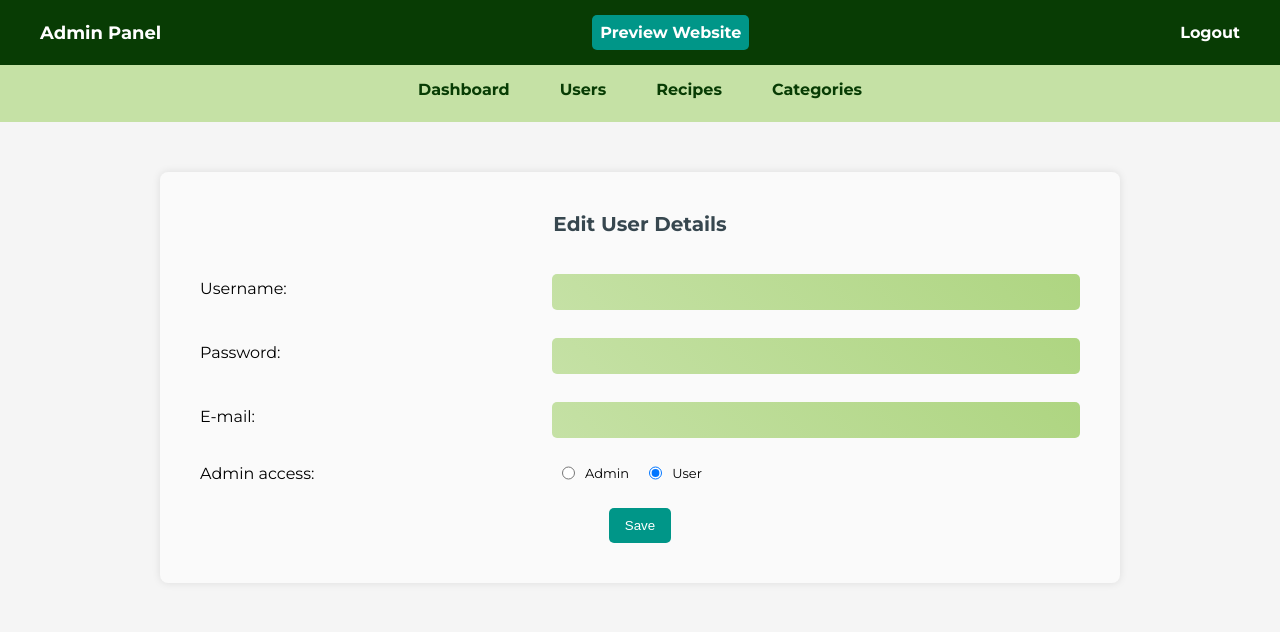
After one commit to tejus07/php-cms, a PHP site: page /admin/edit_users.php in a window 1280 px wide. The commit adds this page. Shown: the top 632 px of the page. Run offline with PHP 8.4, Linux system fonts and the light colour scheme; the visitor is signed in with stand-in values (Sample User, id 1); data that the repository does not hold is empty; some libraries are stand-ins or nearby versions.

Commit message:
CRUD operations in Admin
CRUD operations in Admin

```diff
--- a/Shared/database.php
+++ b/Shared/database.php
@@ -4,7 +4,7 @@ class Database {
     private $host = 'localhost';
     private $user = 'root';
     private $password = '';
-    private $dbname = 'pizza_pals';
+    private $dbname = 'pizzaPals';
 
     public function getConnection() {
         $dsn = 'mysql:host='. $this->host .';dbname='. $this->dbname;
--- a/admin/css/admin-panel.css
+++ b/admin/css/admin-panel.css
@@ -46,7 +43,38 @@ main {
     justify-content: space-between;
     align-items: center;
 }
-
+.user-item-category {
+    background-color: #eceff1;
+    border: 1px solid #90a4ae;
+    border-radius: 5px;
+    padding: 8px;
+    margin-bottom: 8px;
+    display: flex;
+    flex-direction: column;
+    width: 23%;
+    gap: 15px;
+    justify-content: space-between;
+    align-items: center;
+}
+.form-group-radio label {
+    font-size: small;
+    letter-spacing: 0px;
+    margin-right: 10px;
+}
+.form-group-radio input[type="radio"] {
+    width: unset;
+    margin: 0 10px;
+}
+.form-group-radio {
+    display: flex;
+    align-items: center;
+    width: 60%;
+}
+ul.category-list {
+    display: flex;
+    flex-wrap: wrap;
+    gap: 15px;
+}
 .user-name {
     font-weight: bold;
     color: #37474f;
@@ -157,10 +185,10 @@ main {
     width: 100%;
     background: #083c04;
     color: #fff;
-    padding: 15px;
+    padding: 15px 40px;
     display: flex;
     flex-direction: row;
-    justify-content: space-around;
+    justify-content: space-between;
     align-items: center;
     gap: 100px;
 }
@@ -168,21 +196,33 @@ main {
 .sidebar h1 {
     font-size: 18px;
 }
+.sidebar a {
+    text-decoration: none;
+    color: #fff;
+    font-weight: bold;
+}
 
-.sidebar ul {
+.nav-bar ul {
     list-style: none;
     display: flex;
     gap: 50px;
 }
 
-.sidebar li {
+.nav-bar li {
     margin-bottom: 8px;
 }
 
-.sidebar a {
+.nav-bar a {
     text-decoration: none;
-    color: #fff;
+    color: #083c04;
     font-weight: bold;
+}
+.nav-bar {
+    background: #c5e1a5;
+    justify-content: center;
+    display: flex;
+    align-items: center;
+    padding: 15px;
 }
 
 .content {
@@ -211,7 +251,7 @@ header a {
 }
 
 h4.view-website-logo a {
-    background: #ff8f00;
+    background: #009688;
     padding: 8px;
     border-radius: 5px;
     display: flex;
@@ -236,24 +276,24 @@ button.add-new-recipe-btn.edit-button a {
 
 .add-recipe-container {
     background-color: #fafafa;
-    padding: 15px;
+    padding: 40px;
     border-radius: 8px;
     box-shadow: 0 0 8px rgba(0, 0, 0, 0.1);
     width: 75%;
-    margin: auto;
+    margin: 50px auto;
     text-align: center;
 }
 
-.add-recipe-title {
+.add-recipe-title, .add-category-title {
     font-size: 20px;
-    margin-bottom: 15px;
+    margin-bottom: 30px;
     color: #37474f;
 }
 
-.recipe-form {
+.recipe-form, .category-form {
     display: flex;
     flex-direction: column;
-    row-gap: 15px;
+    row-gap: 20px;
 }
 
 .form-group {
@@ -266,6 +306,12 @@ button.add-new-recipe-btn.edit-button a {
 .form-group textarea,
 .form-group select {
     width: 60%;
+    min-height: 30px;
+    background: linear-gradient(45deg, #c5e1a5, #aed581);
+    color: #37474f;
+    border-radius: 5px;
+    border: 0;
+    padding: 10px 10px;
 }
 
 .tox.tox-tinymce {
@@ -286,19 +332,28 @@ button.add-new-recipe-btn.edit-button a {
     resize: vertical;
     height: 80px;
 }
-
+.tox-notifications-container {
+    display: none !important;
+}
+.tox-notification.tox-notification--in.tox-notification--warning {
+    display: none !important;
+}
 .submit-button {
-    background-color: #15ff00;
+    background-color: #009688;
     color: #fff;
     border: none;
     padding: 10px 16px;
     border-radius: 5px;
     cursor: pointer;
     transition: background 0.3s;
+    align-self: center;
 }
 
 .submit-button:hover {
     background-color: #00e01a;
+}
+.tox .tox-statusbar {
+    display: none !important;
 }
 
 @media (max-width: 768px) {
--- a/admin/delete_recipe.php
+++ b/admin/delete_recipe.php
@@ -10,7 +10,7 @@ if ($_SERVER['REQUEST_METHOD'] === 'POST' && isset($_POST['delete_recipe'])) {
     $recipe_id = $_POST['recipe_id'];
 
         try {
-            $sql = "DELETE FROM Recipes WHERE recipe_id = :recipe_id";
+            $sql = "DELETE FROM pizzarecipes WHERE recipe_id = :recipe_id";
             $stmt = $pdo->prepare($sql);
             $stmt->bindParam(':recipe_id', $recipe_id);
             $stmt->execute();
--- /dev/null
+++ b/admin/edit_users.php
@@ -0,0 +1,113 @@
+<?php
+include_once '../shared/database.php';
+
+$database = new Database();
+$pdo = $database->getConnection();
+
+$user_id = (isset($_GET['id']) && $_GET['id']) ? $_GET['id'] : '0';
+$query = "SELECT * FROM users WHERE user_id = :user_id";
+
+$stmt1 = $pdo->prepare($query);
+$stmt1->bindParam(':user_id', $user_id, PDO::PARAM_INT);
+$stmt1->execute();
+$data = $stmt1->fetch(PDO::FETCH_ASSOC);
+
+if (empty($_SESSION['user_id'])) {
+    header('Location: login.php');
+    exit();
+}
+
+$users = [];
+$user_sql = "SELECT user_id, username FROM users";
+$user_stmt = $pdo->query($user_sql);
+
+while ($row = $user_stmt->fetch(PDO::FETCH_ASSOC)) {
+    $users[$row['user_id']] = $row['username'];
+}
+
+$categories = [];
+$category_sql = "SELECT category_id, title FROM categories";
+$category_stmt = $pdo->query($category_sql);
+
+while ($row = $category_stmt->fetch(PDO::FETCH_ASSOC)) {
+    $categories[$row['category_id']] = $row['title'];
+}
+
+if ($_SERVER['REQUEST_METHOD'] === 'POST') {
+    // Extract data from the form
+    $user_id = $_GET['id'];
+    $username = $_POST['username'];
+    $password = $_POST['password'];
+    $email = $_POST['email'];
+    $is_admin = $_POST['is_admin'];
+
+    try {
+        // Update the recipe in the database
+        $sql = "UPDATE users SET
+            username = :username,
+            password = :password,
+            email = :email,
+            is_admin = :is_admin
+            WHERE user_id = :user_id";
+
+        $stmt = $pdo->prepare($sql);
+        $stmt->bindParam(':username', $username);
+        $stmt->bindParam(':password', $password);
+        $stmt->bindParam(':email', $email);
+        $stmt->bindParam(':is_admin', $is_admin);
+        $stmt->bindParam(':user_id', $user_id);
+
+        $stmt->execute();
+
+        echo "User updated successfully!";
+        header("Location: users.php");
+        exit();
+    } catch (PDOException $e) {
+        echo "Error: " . $e->getMessage();
+    }
+}
+?>
+
+
+<!DOCTYPE html>
+<html lang="en">
+<head>
+    <meta charset="UTF-8">
+    <meta name="viewport" content="width=device-width, initial-scale=1.0">
+    <link href="https://fonts.googleapis.com/css2?family=Montserrat:wght@400;700&display=swap" rel="stylesheet">
+    <script src="https://cdn.tiny.cloud/1/no-api-key/tinymce/5/tinymce.min.js"></script>
+    <link rel="stylesheet" href="css/admin-panel.css">
+    <title>Admin Panel</title>
+</head>
+<body>
+<?php include('shared/sidebar.php');?>
+
+    <div class="add-recipe-container">
+        <h2 class="add-recipe-title">Edit User Details</h2>
+        <form class="recipe-form" action="edit_users.php?id=<?php echo $data['user_id']?>" method="post">
+        <div class="form-group">
+            <label for="username">Username:</label>
+            <input type="text" id="username" name="username" class="form-input" value="<?php echo $data['username']?>" required>
+        </div>
+        <div class="form-group">
+            <label for="password">Password:</label>
+            <input type="text" id="password" name="password" class="form-input" value="<?php echo $data['password']?>" required>
+        </div>
+        <div class="form-group">
+            <label for="email">E-mail:</label>
+            <input type="text" id="email" name="email" class="form-input" value="<?php echo $data['email']?>" required>
+        </div>
+        <div class="form-group">
+            <label for="is_admin">Admin access:</label>
+            <div class="form-group-radio">
+            <input type="radio" id="admin" name="is_admin" class="form-input" value="1" <?php if ($data['is_admin'] == 1) echo 'checked'; ?>>
+            <label for="admin">Admin</label>
+            <input type="radio" id="user" name="is_admin" class="form-input" value="0" <?php if ($data['is_admin'] == 0) echo 'checked'; ?>>
+            <label for="user">User</label>
+            </div>
+        </div>
+            <input type="submit" value="Save" class="submit-button">
+        </form>
+    </div>
+
+<?php include('shared/footer.php');?>
--- a/admin/shared/sidebar.php
+++ b/admin/shared/sidebar.php
@@ -16,12 +16,15 @@ if(empty($_SESSION['user_id'])) {
     <div class="admin-panel">
         <div class="sidebar">
             <h1>Admin Panel</h1>
-            <ul>
+            <h4 class="view-website-logo"><a href="../" target="_blank">Preview Website</a></h4>
+        <a href="logout.php">Logout</a>
+        </div>
+        <div class="nav-bar">
+        <ul>
                 <li><a href="./">Dashboard</a></li>
                 <li><a href="users.php">Users</a></li>
                 <li><a href="recipes.php">Recipes</a></li>
                 <li><a href="categories.php">Categories</a></li>
                 <!-- <li><a href="#">Comments</a></li> -->
-            </ul>
-            <h4 class="view-website-logo"><a href="../" target="_blank">Preview Website</a></h4>
-        </div>
+        </ul>
+</div>
```
Also changed, not shown: other parts of admin/css/admin-panel.css (+12 -15 lines), admin/add_new_categories.php (added, +73 -0 lines), admin/add_new_recipe.php (+16 -15 lines), admin/categories.php (+10 -10 lines), admin/delete_category.php (added, +25 -0 lines), admin/delete_users.php (added, +25 -0 lines), admin/edit_category.php (added, +91 -0 lines), admin/edit_recipe.php (+12 -15 lines), admin/index.php (+34 -3 lines), admin/recipes.php (+7 -11 lines), admin/users.php (+7 -7 lines).
